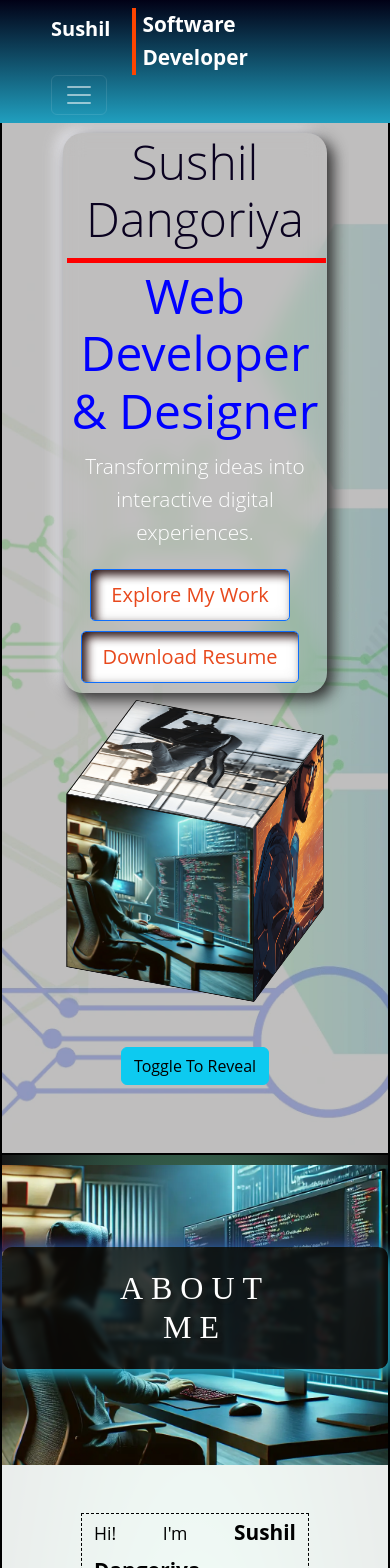
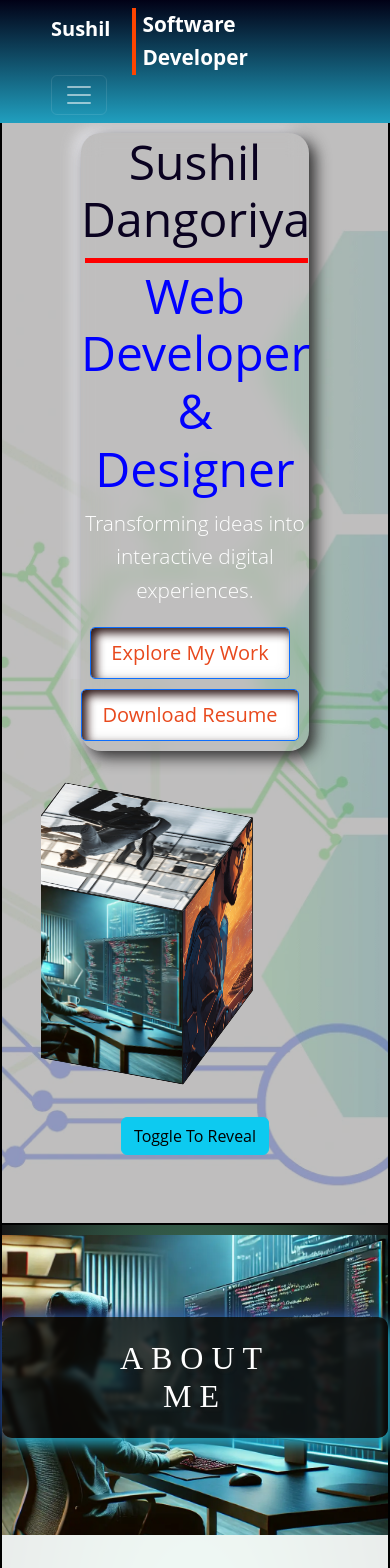
Before and after one commit to sushil-40/personal-portfolio-react-version, a React (Vite) app: page / in a window 390 px wide. Shown: the top 1568 px of the page. Built offline with nearby package versions, Linux system fonts and the light colour scheme; a web font is replaced by a local one.

Commit message:
fixing media queries

```diff
--- a/src/App.css
+++ b/src/App.css
@@ -806,7 +806,45 @@ footer .bottom {
   .hero-container {
     flex-direction: column;
   }
+  .left-content {
+    width: 80%;
+  }
+  .cube {
+    height: 150px;
+    width: 150px;
+  }
   .parallax {
     background-attachment: scroll;
   }
 }
+@media (max-width: 1080px) {
+  .cube {
+    width: 150px;
+    height: 150px;
+  }
+}
+@media (max-width: 1040px) {
+  .cube {
+    width: 100px;
+    height: 100px;
+  }
+}
+
+@media (max-width: 970px) {
+  .hero {
+    min-height: 120vh;
+  }
+  .hero-container {
+    flex-direction: column;
+  }
+  .right-content {
+    margin-top: 40px;
+  }
+  .cube {
+    height: 100px;
+    width: 100px;
+  }
+  .btn-magic {
+    margin-top: 120px;
+  }
+}
--- a/src/components/Hero.jsx
+++ b/src/components/Hero.jsx
@@ -84,11 +84,11 @@ export const Hero = () => {
     <section id="hero" className="d-flex">
       <div className="container hero-container d-flex">
         <div className="left-content col-md-6 ">
-          <h1 className="lead  animated fadeInRight font-effect-shadow-multiple">
+          <h1 className="animated fadeInRight font-effect-shadow-multiple">
             Sushil Dangoriya
           </h1>
           <hr className="m-1 hr-line" />
-          <h2 className=" animated fadeInLeft font-effect-shadow-multiple">
+          <h2 className="  fadeInLeft font-effect-shadow-multiple">
             Web Developer & Designer
           </h2>
           <p className="lead animated fadeInRight">
```
